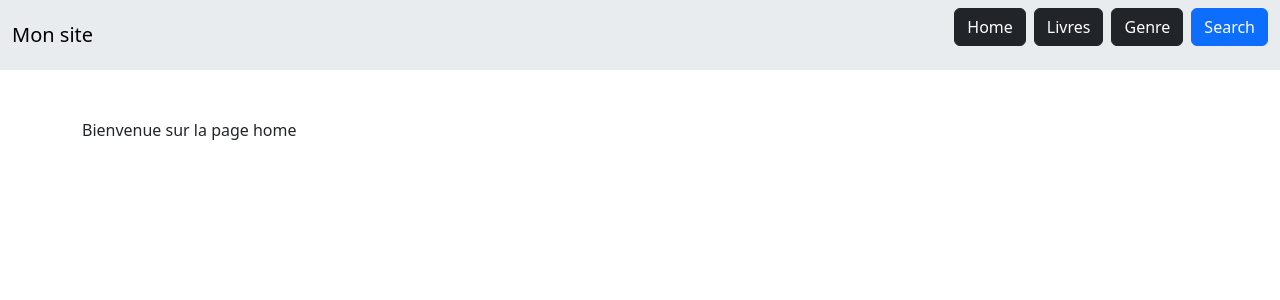
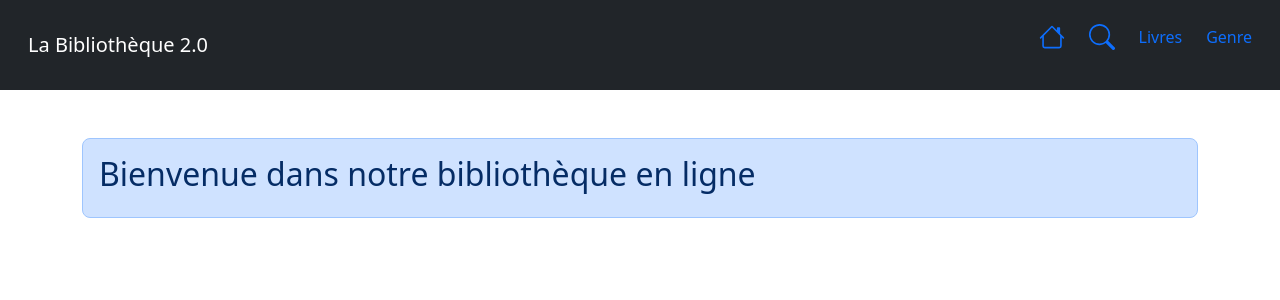
Before and after one commit to DjabelWilly/bibliotheque_PHP, a PHP site: page / in a window 1280 px wide. Shown: the top 300 px of the page. Run offline with PHP 8.4, Linux system fonts and the light colour scheme.

Commit message:
ajout front

```diff
--- a/src/Controller/LivreController.php
+++ b/src/Controller/LivreController.php
@@ -12,9 +12,11 @@ class LivreController extends AbstractController
     public function displayLivres()
     {
         $model = Model::getInstance();
+        // assigne à $result le contenu de la table livre (readAll retourne un tableau d'objet)
         $result = $model->readAll('livre');
+        // crée un tableau $keyResult qui a pour clé: livres et pour valeur: $result
         $keyResult = ['livres' => $result];
-        $this->render('livres', 'livres', $keyResult);
+        $this->render('livres', 'Nos livres', $keyResult);
 
     }
 
--- a/src/Views/Template/head.php
+++ b/src/Views/Template/head.php
@@ -7,4 +7,5 @@
     <title><?php echo $page_title; ?></title>
     <link href="https://cdn.jsdelivr.net/npm/bootstrap@5.3.2/dist/css/bootstrap.min.css" rel="stylesheet" integrity="sha384-T3c6CoIi6uLrA9TneNEoa7RxnatzjcDSCmG1MXxSR1GAsXEV/Dwwykc2MPK8M2HN" crossorigin="anonymous">
     <script src="https://cdn.jsdelivr.net/npm/bootstrap@5.3.2/dist/js/bootstrap.bundle.min.js" integrity="sha384-C6RzsynM9kWDrMNeT87bh95OGNyZPhcTNXj1NW7RuBCsyN/o0jlpcV8Qyq46cDfL" crossorigin="anonymous"></script>
+
 </head>
--- a/src/Views/Template/header.php
+++ b/src/Views/Template/header.php
@@ -1,22 +1,33 @@
-<body>
 <header class='mb-5'>
-        <nav class="navbar bg-body-secondary">
-            <div class="container-fluid">
-                <a class="navbar-brand">Mon site</a>
-                <ul class="d-flex gap-2 list-unstyled">
+    <nav class="navbar bg-dark">
+        <div class="container-fluid align-items-center">
+            <a class="navbar-brand text-white ms-3">La Bibliothèque 2.0</a>
+            <ul class="d-flex align-items-center gap-2 list-unstyled">
+                <li class="d-flex align-items-center">
+                    <a class="d-flex text-decoration-none my-3 me-3" role="search" href="?controller=HomeController&method=home"><svg
+                            xmlns="http://www.w3.org/2000/svg" width="26" height="26" fill="currentColor"
+                            class="bi bi-house" viewBox="0 0 16 16">
+                            <path
+                                d="M8.707 1.5a1 1 0 0 0-1.414 0L.646 8.146a.5.5 0 0 0 .708.708L2 8.207V13.5A1.5 1.5 0 0 0 3.5 15h9a1.5 1.5 0 0 0 1.5-1.5V8.207l.646.647a.5.5 0 0 0 .708-.708L13 5.793V2.5a.5.5 0 0 0-.5-.5h-1a.5.5 0 0 0-.5.5v1.293zM13 7.207V13.5a.5.5 0 0 1-.5.5h-9a.5.5 0 0 1-.5-.5V7.207l5-5z" />
+                        </svg></a>
+                </li>
+
                 <li>
-                        <a class="d-flex btn btn-dark" role="search" href="?controller=HomeController&method=home">Home</a>
+                    <a class="d-flex text-decoration-none me-3" role="search" href="?controller=SearchController&method=index"><svg
+                            xmlns="http://www.w3.org/2000/svg" width="26" height="26" fill="currentColor"
+                            class="bi bi-search" viewBox="0 0 16 16">
+                            <path
+                                d="M11.742 10.344a6.5 6.5 0 1 0-1.397 1.398h-.001q.044.06.098.115l3.85 3.85a1 1 0 0 0 1.415-1.414l-3.85-3.85a1 1 0 0 0-.115-.1zM12 6.5a5.5 5.5 0 1 1-11 0 5.5 5.5 0 0 1 11 0" />
+                        </svg></a>
                 </li>
                 <li>
-                        <a class="d-flex btn btn-dark" role="search" href="?controller=LivreController&method=displayLivres">Livres</a>
+                    <a class="d-flex text-decoration-none my-3 me-3" role="search"
+                        href="?controller=LivreController&method=displayLivres">Livres</a>
                 </li>
                 <li>
-                        <a class="d-flex btn btn-dark" role="search" href="?controller=GenreController&method=displayGenre">Genre</a>
+                    <a class="d-flex text-decoration-none my-3 me-3" role="search"
+                        href="?controller=GenreController&method=displayGenre">Genre</a>
                 </li>
-                    <li>
-                        <a class="d-flex btn btn-primary" role="search" href="?controller=SearchController&method=index">Search</a>
-                    </li>
-
             </ul>
         </div>
     </nav>
--- a/src/Views/livre.php
+++ b/src/Views/livre.php
@@ -1,3 +1,7 @@
 <?php
 
-echo "Livre: ". $livre->getTitre() . "Auteur: " . $livre->getAuteur() . " Genre " . $genre . "</a> </li>";
+echo "Titre: " . $livre->getTitre() .
+    "<br> Auteur: " . $livre->getAuteur() .
+    "<br> Genre: " . $genre;
+
+//    "<a href='?controller=AuteurController&method=displayAuteur&id=" . $livre->getId() . "'>Livre " . $livre->getId() . " : " . $livre->getTitre() . "</a>";
--- a/src/Views/main.php
+++ b/src/Views/main.php
@@ -1 +1,5 @@
-<p>Bienvenue sur la page home</p>
+
+
+<div class="p-3 text-primary-emphasis bg-primary-subtle border border-primary-subtle rounded-3">
+ <h2>Bienvenue dans notre bibliothèque en ligne</h2>
+</div>
```
Also changed, not shown: src/Views/genres.php (+5 -2 lines), src/Views/livres.php (+11 -3 lines), src/Views/search/index.php (+10 -1 lines). Lines whose indentation alone changed are shown as unchanged.
